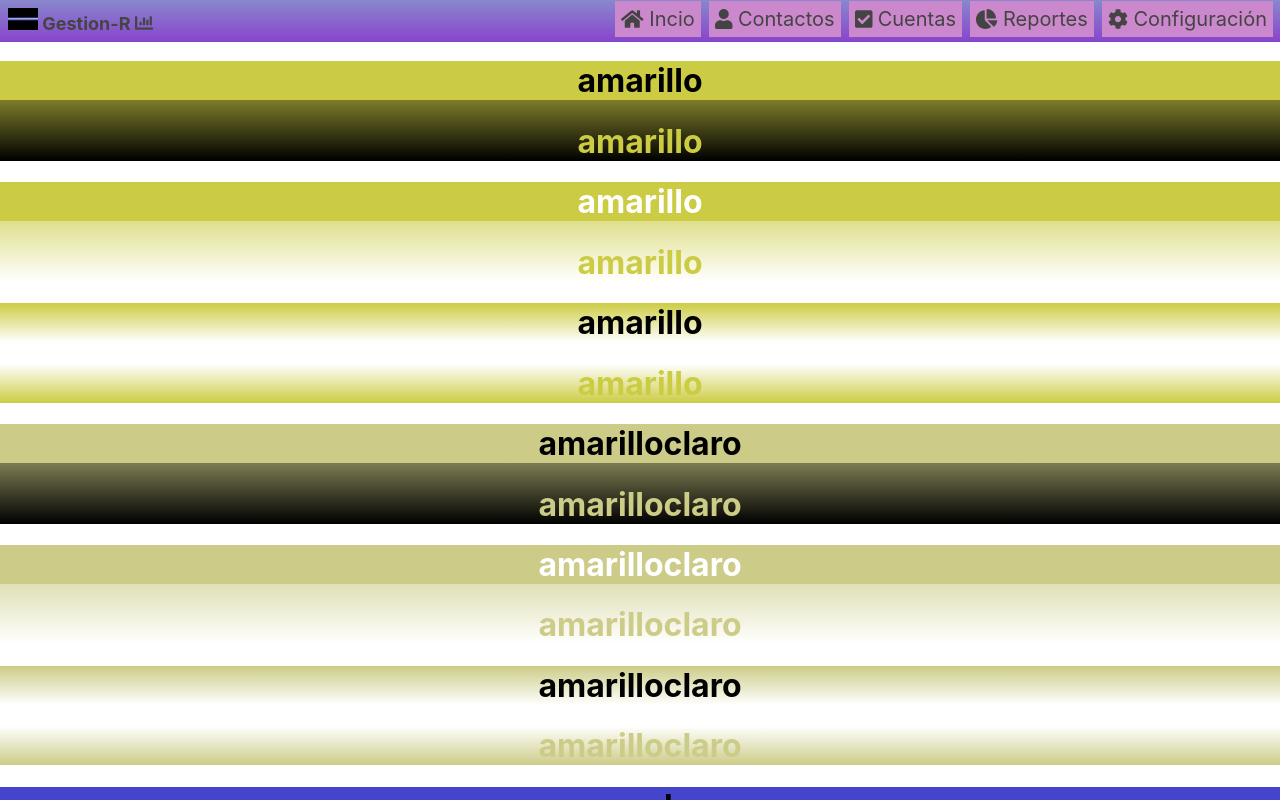
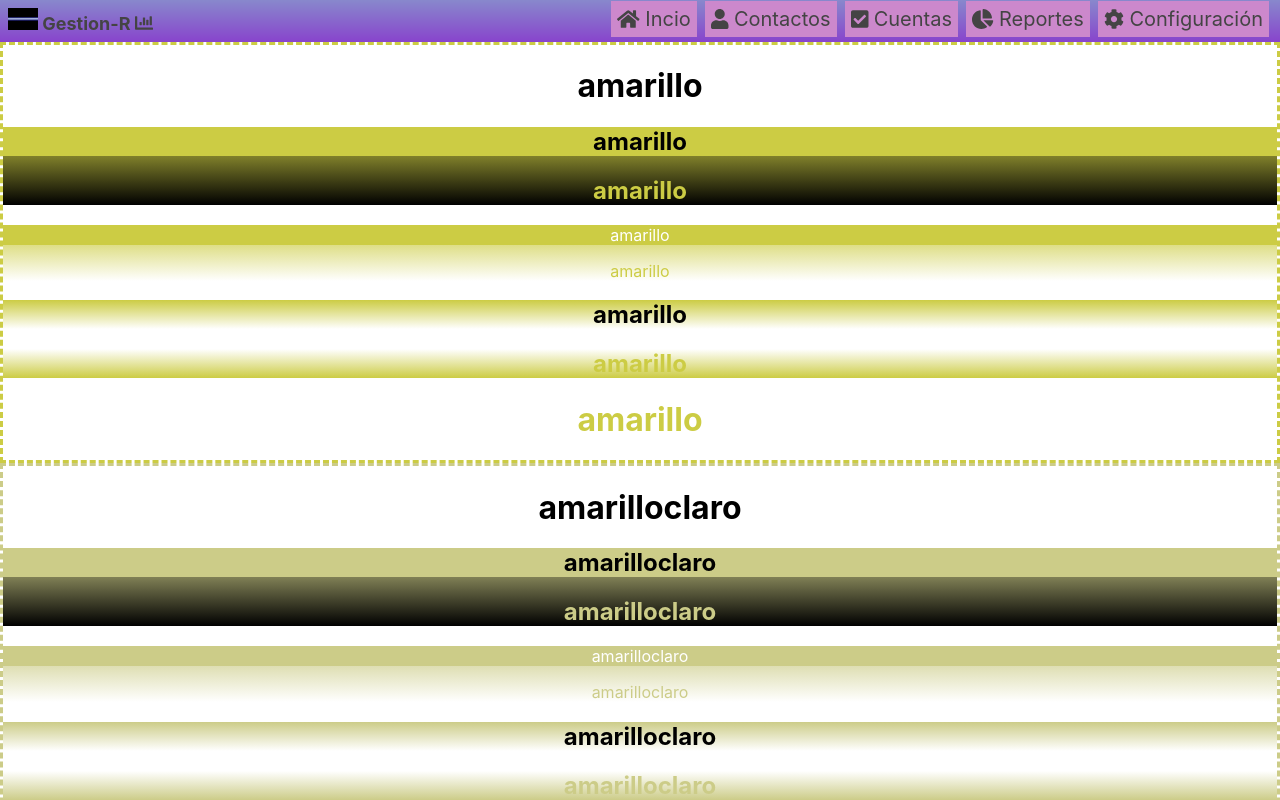
Before and after one commit to gestionar/demogestionar, a React (Create React App) app: page /configuracion in a window 1280 px wide. Shown: the top 800 px of the page. Built offline with nearby package versions, Linux system fonts and the light colour scheme.

Commit message:
articulos inicio

```diff
--- a/src/App.css
+++ b/src/App.css
@@ -4,8 +4,6 @@
 }
 
 .App-header {
-  position:fixed;
-  width: 100%;
   padding: 2px;
   font-size: 18px;
   background-image: linear-gradient(var(--lila), var(--violeta))
@@ -35,7 +33,6 @@
   background-color: var(--rosa);
   color: var(--grisoscuro);
   text-align: justify;
-
   padding: 6px;
   text-decoration: none;
   font-size: 20px;
@@ -46,14 +43,12 @@
 }
 
 .App-cuerpo {
-  margin-top: 40px;
   text-align: center;
 }
 
 /* Responsive layout */
 @media (max-width: 600px) {
   .App-header {
-    position: relative;
     display: flex;
     flex-direction: column;
     justify-content: center;
--- a/src/App.js
+++ b/src/App.js
@@ -14,6 +14,7 @@ class App extends Component {
     super ();
     this.state = {
       menuApp: ["Inicio", "contactos", "cuentas", "reportes", "configuración"],
+      articulos:["Introducción", "Objetivos", "Plan de negocio"],
       testear:
       {
         Incio: ["Introducción", "Objetivos", "Plan de negocio"],
@@ -86,7 +87,7 @@ class App extends Component {
         </header>
         <div className="App-cuerpo">
           <Switch>
-            <Route exact path='/inicio' render={() => <InicioPag menuInicio={this.state.menuInicio}/>} />
+            <Route exact path='/inicio' render={() => <InicioPag menuInicio={this.state.menuInicio} articulos={this.state.articulos}/>} />
             <Route exact path='/contactos' render={() => <ContactosPag/>} />
             <Route exact path='/configuracion' render={() => <ConfigPag colores={this.state.colores}/>} />
           </Switch>
--- /dev/null
+++ b/src/componentes/Articulo.jsx
@@ -0,0 +1,8 @@
+import React from 'react';
+
+
+const Articulo = (props) => (
+    <h4>- {props.texto}</h4>
+);
+
+export default Articulo;
--- /dev/null
+++ b/src/componentes/Articulos.jsx
@@ -0,0 +1,13 @@
+import React from 'react';
+import Articulo from './Articulo';
+
+const Articulos = (props) => (
+  <div> {props.articulos.map((txt, idx) => (
+    <div id={idx}>
+      <Articulo texto={txt}/>
+    </div>
+  ))}
+  </div>
+);
+
+export default Articulos;
--- a/src/componentes/BotonInicio.css
+++ b/src/componentes/BotonInicio.css
@@ -1,5 +1,5 @@
 .BotonInicio {
-    background-color: var(--cian);
+    background-color: var(--test);
     font-size: 20px;
     padding: 5px;
     margin: 5px;
--- a/src/index.css
+++ b/src/index.css
@@ -40,5 +40,5 @@ code {
   --verdeclaro: #8c8;
   --verdeoscuro: #484;
   --violeta: #84c;
-  --test: rgba(44, 88, 44, 0.6);
+  --test: rgba(222, 88, 44, 0.6);
 }
--- a/src/paginas/ConfigPag.jsx
+++ b/src/paginas/ConfigPag.jsx
@@ -4,23 +4,24 @@ const ConfigPag = (props) => {
   return (
     <>
       {props.colores.map(col => (
-          <>
+        <div style={{border: `dashed var(--${col})`}}><h1>{col}</h1>
           <div style={{backgroundImage: `linear-gradient(var(--${col}), #000`}}>
-              <h1 style={{background: `var(--${col})`, color:"#000"}}>{col}</h1>
+            <h2 style={{background: `var(--${col})`, color:"#000"}}>{col}</h2>
+            <h2 style={{color: `var(--${col})`}}>{col}</h2>
+          </div>
+          <div style={{backgroundImage: `linear-gradient(var(--${col}), #fff`}}>
+            <p style={{background: `var(--${col})`, color:"#fff"}}>{col}</p>
+            <p style={{color: `var(--${col})`}}>{col}</p>
+          </div>
+          <div>
+            <h2 style={{backgroundImage: `linear-gradient(var(--${col}), #fff`}}>{col}</h2>
+            <h2 style={{
+              backgroundImage: `linear-gradient(#fff, var(--${col})`,
+              color: `var(--${col})`
+            }}>{col}</h2>
+          </div>
           <h1 style={{color: `var(--${col})`}}>{col}</h1>
         </div>
-            <div style={{backgroundImage: `linear-gradient(var(--${col}), #fff`}}>
-              <h1 style={{background: `var(--${col})`, color:"#fff"}}>{col}</h1>
-              <h1 style={{color: `var(--${col})`}}>{col}</h1>
-            </div>
-            <div>
-              <h1 style={{backgroundImage: `linear-gradient(var(--${col}), #fff`}}>{col}</h1>
-              <h1 style={{
-                backgroundImage: `linear-gradient(#fff, var(--${col})`,
-                color: `var(--${col})`
-              }}>{col}</h1>
-            </div>
-          </>
       ))}
     </>
   )
--- a/src/paginas/ContactosPag.jsx
+++ b/src/paginas/ContactosPag.jsx
@@ -3,7 +3,7 @@ import React from 'react';
 const ContactosPag = () => {
     return (
       <div>
-          acá se mostraría el índice de contactos y una
+          índice de contactos y
           lista de comandos asociados a ellos (ver, vender, cuenta, etc)
 
       </div>
--- a/src/paginas/InicioPag.css
+++ b/src/paginas/InicioPag.css
@@ -8,7 +8,7 @@
 
 .Inicio-indice {
     grid-area: idx;
-    background-image: linear-gradient(to left, var(--verdeclaro), var(--verde));
+    background-image: linear-gradient(to left, var(--verdeagua), var(--lila));
     padding: 10px;
     text-align: left;
 }
--- a/src/paginas/InicioPag.jsx
+++ b/src/paginas/InicioPag.jsx
@@ -1,13 +1,14 @@
 import React from 'react';
 import './InicioPag.css';
 import BotonesIncio from '../componentes/BotonesInicio'
+import Articulos from '../componentes/Articulos';
 
 const InicioPag = (props) => {
   return (
     <div className="Inicio-grid">
       <div className="Inicio-detalle">
         <h1 style={{"color": "var(--test)"}}>
-          Muestra del proyecto de desarrollo web para la asistencia en la gestión de recursos empresariales
+          Proyecto de desarrollo de herramientas web para la asistencia en la gestión de recursos empresariales
         </h1>
         <h4>
           Objetivos
@@ -21,7 +22,7 @@ const InicioPag = (props) => {
             "backgroundImage": "linear-gradient(#eef, #eff)"}}>
             <a href="https://github.com/gestionar/demogestionar/blob/master/README.md">Instrucciones del repositorio</a>
           </div>
-          <p>Las props van a venir del componente de más alto nivel "App". Ver como referenciar secciones de la página usando Routes</p>
+            <Articulos articulos={props.articulos}/>
           <hr />
         </section>
         <code style={{"color": "var(--naranja)"}}>
@@ -37,6 +38,7 @@ const InicioPag = (props) => {
       <div className="Inicio-indice">
         <h3 style={{"color": "var(--grisoscuro)"}}>Índice</h3>
         <BotonesIncio opciones={props.menuInicio}/>
+        <Articulos articulos={props.articulos}/>
       </div>
 
       <div className="Inicio-pie">
```
Also changed, not shown: src/modelos/articulos.js (added, +23 -0 lines). Lines whose indentation alone changed are shown as unchanged.
